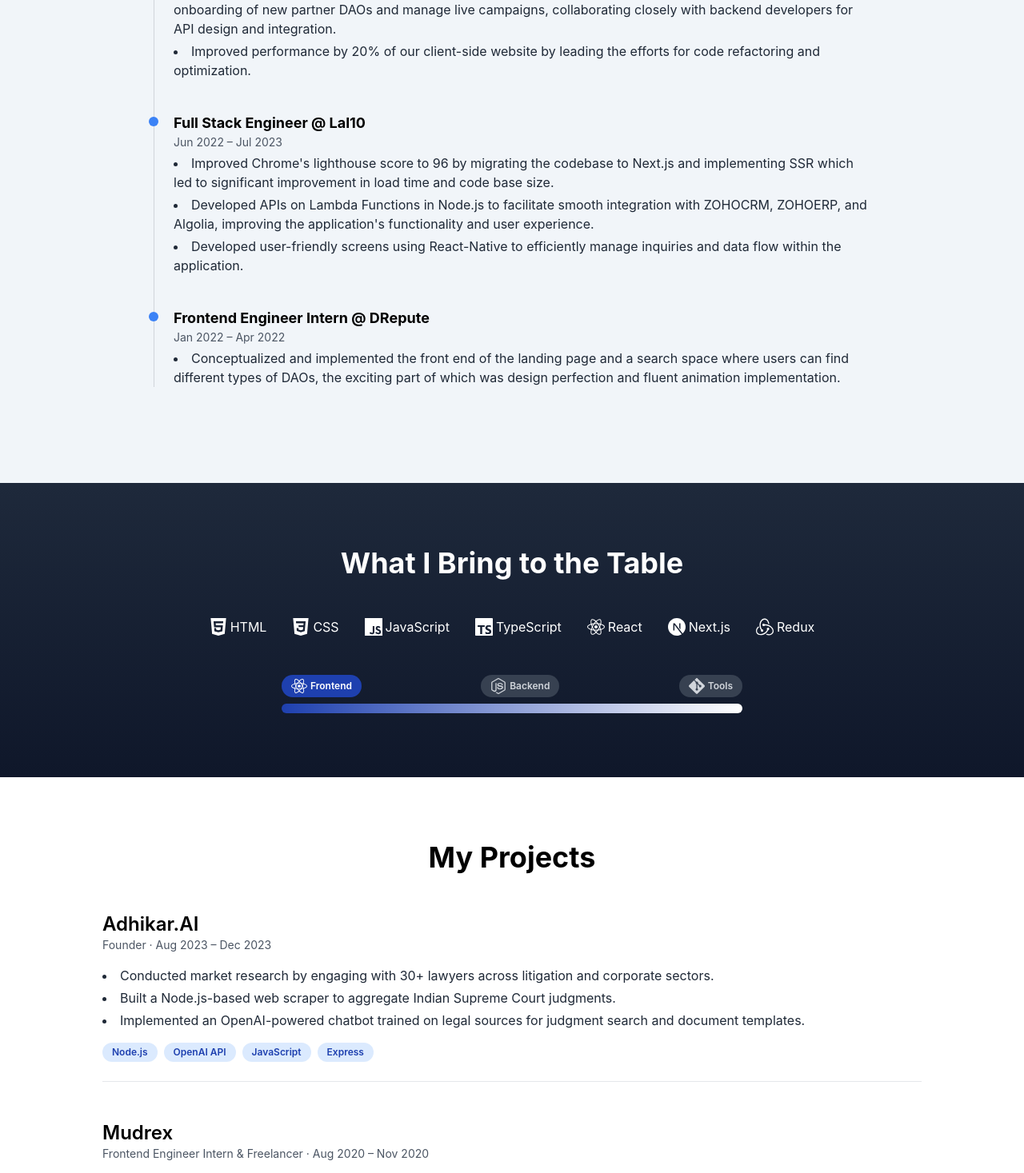
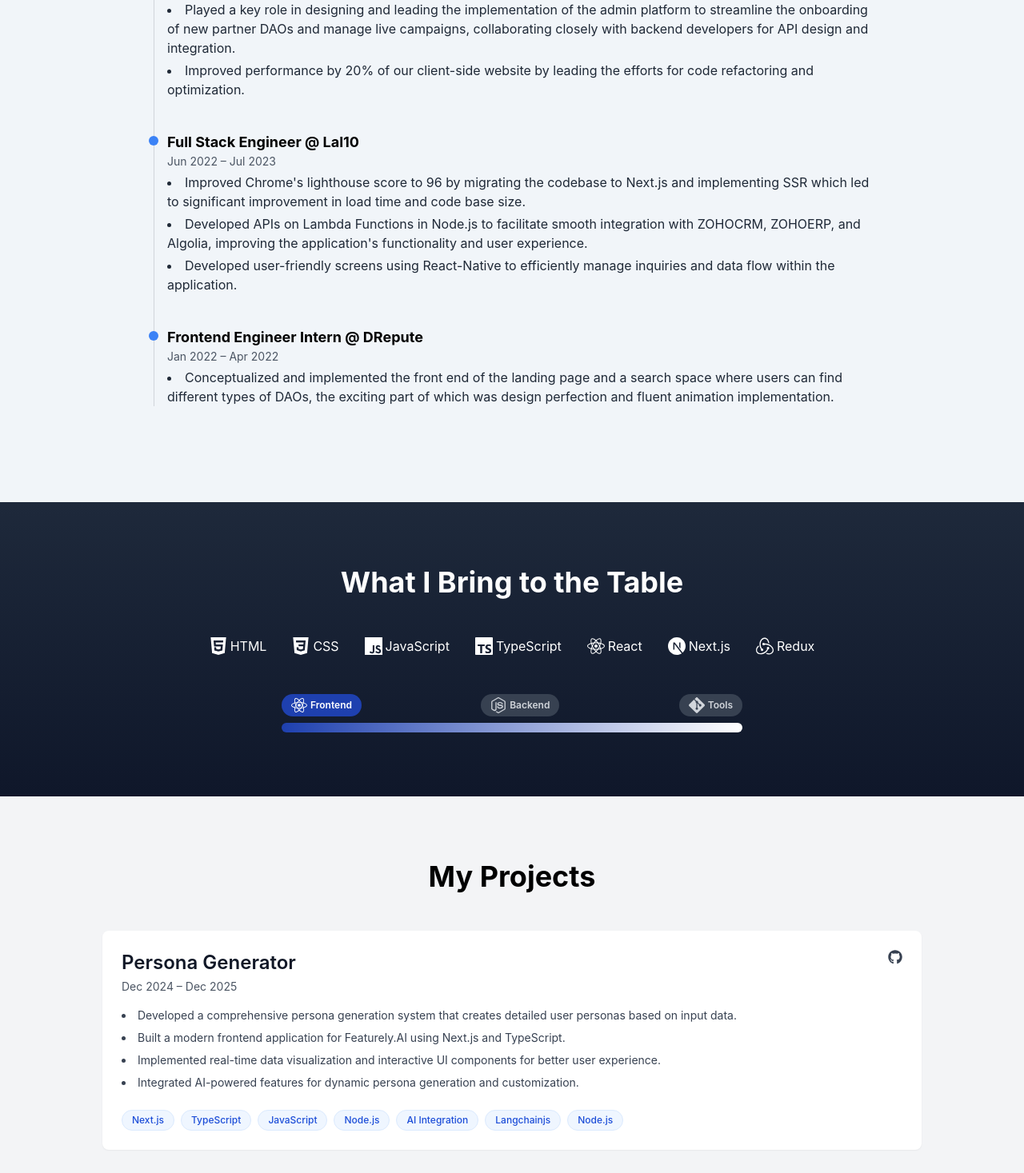
Before and after one commit to Animesh-chaturvedi/portfolio-ani, a Next.js app: page / in a window 1280 px wide. Shown: the part 1330-2797 px from the top of the page at 80% size. Built offline with nearby package versions, Linux system fonts and the light colour scheme.

Commit message:
added new projects and changed some styles

```diff
--- a/components/Contacts.tsx
+++ b/components/Contacts.tsx
@@ -6,7 +6,7 @@
   return (
     <section id="contact" className="bg-gradient-to-b from-secondary to-primary py-20 px-4 text-white">
       <div className="max-w-3xl mx-auto text-center">
-        <h2 className="text-4xl font-bold mb-6">Let's Connect</h2>
+        <h2 className="text-4xl font-bold mb-6">Let&apos;s Connect</h2>
         <p className="text-gray-300 mb-10">
           Whether you have an opportunity or just want to say hello, my inbox is always open.
         </p>
--- a/components/Experience.tsx
+++ b/components/Experience.tsx
@@ -45,14 +45,14 @@
 
 export default function Experience() {
   const cardVariants = {
-    hidden: { opacity: 0, y: 40 },
+    hidden: { opacity: 0, y: 20 },
     visible: (i: number) => ({
       opacity: 1,
       y: 0,
       transition: {
-        duration: 0.6,
+        duration: 0.4,
         ease: "easeOut",
-        delay: i * 0.15,
+        delay: i * 0.1,
       },
     }),
   };
@@ -62,7 +62,7 @@
       className="bg-[#f1f5f9] text-black py-20 px-4"
     >
       <div className="max-w-4xl mx-auto">
-        <h2 className="text-4xl font-bold mb-6 text-center">Experience</h2>
+        <h2 className="text-4xl font-bold mb-12 text-center">Experience</h2>
 
         <div className="flex justify-center mb-10">
           <a
@@ -74,18 +74,19 @@
           </a>
         </div>
 
-        <div className="relative border-l border-gray-300 pl-6">
+        <div className="relative border-l border-gray-300 mt-8">
           {experiences.map((exp, idx) => (
             <motion.div
               key={idx}
-              className="mb-10"
+              className="mb-10 relative"
               variants={cardVariants}
               initial="hidden"
               whileInView="visible"
-              viewport={{ once: true, amount: 0.3 }}
+              viewport={{ once: true, amount: 0.2 }}
               custom={idx}
             >
-              <div className="absolute left-0 w-3 h-3 bg-blue-500 rounded-full -ml-[7px] mt-[6px]"></div>
+              <div className="absolute left-0 w-3 h-3 bg-blue-500 rounded-full -ml-[7px] mt-[6px] z-10"></div>
+              <div className="pl-4">
                 <h3 className="text-lg font-bold">{exp.title} @ {exp.company}</h3>
                 <p className="text-sm text-gray-600 mb-1">{exp.period}</p>
                 <ul className="list-disc list-inside text-gray-800 space-y-1">
@@ -93,6 +94,7 @@
                     <li key={i}>{point}</li>
                   ))}
                 </ul>
+              </div>
             </motion.div>
           ))}
         </div>
--- a/components/Hero.tsx
+++ b/components/Hero.tsx
@@ -3,6 +3,7 @@
 import React from "react";
 import dynamic from "next/dynamic";
 import { FaRocket } from "react-icons/fa";
+import { Typewriter } from "react-simple-typewriter";
 
 const GlitterP5Background = dynamic(() => import("./GlitterP5Background"), { ssr: false });
 
@@ -14,7 +15,18 @@
         Hello <span className="inline-block animate-wave">👋🏼</span>
       </h1>
       <h2 className="text-4xl sm:text-5xl font-bold text-white leading-relaxed mb-2">
-        I'm <span className="font-semibold text-white">Animesh Chaturvedi</span>, a Frontend Engineer.
+        I&apos;m <span className="font-semibold text-white">Animesh Chaturvedi</span>,{' '}
+        <div className="text-accent">
+          <Typewriter
+            words={["Frontend Engineer", "Full-stack Engineer"]}
+            loop={0}
+            cursor
+            cursorStyle="|"
+            typeSpeed={80}
+            deleteSpeed={50}
+            delaySpeed={1500}
+          />
+        </div>
       </h2>
       <p className="text-xl sm:text-2xl max-w-xl text-white mt-4 leading-relaxed">
         I create clean, modern, and fully responsive websites that blend seamless design with functionality.
--- a/components/Navbar.tsx
+++ b/components/Navbar.tsx
@@ -26,9 +26,7 @@
             "Home",
             "Experience",
             "Skills",
-            "Blogs",
             "Projects",
-            "Content",
             "Contact",
           ].map((item) => (
             <li key={item}>
--- a/components/Projects.tsx
+++ b/components/Projects.tsx
@@ -4,8 +4,22 @@
 
 const projects = [
   {
+    title: "Persona Generator",
+    // role: "Full Stack Developer",
+    period: "Dec 2024 – Dec 2025",
+    description: [
+      "Developed a comprehensive persona generation system that creates detailed user personas based on input data.",
+      "Built a modern frontend application for Featurely.AI using Next.js and TypeScript.",
+      "Implemented real-time data visualization and interactive UI components for better user experience.",
+      "Integrated AI-powered features for dynamic persona generation and customization."
+    ],
+    techStack: ["Next.js", "TypeScript", "JavaScript", "Node.js", "AI Integration", "Langchainjs", "Node.js" ],
+    github: "https://github.com/Animesh-chaturvedi/persona-featurely-frontend",
+    live: "",   // Add live link if available
+  },
+  {
     title: "Adhikar.AI",
-    role: "Founder",
+    // role: "Founder",
     period: "Aug 2023 – Dec 2023",
     description: [
       "Conducted market research by engaging with 30+ lawyers across litigation and corporate sectors.",
@@ -18,55 +32,82 @@
   },
   {
     title: "Mudrex",
-    role: "Frontend Engineer Intern & Freelancer",
+    // role: "Frontend Engineer Intern & Freelancer",
     period: "Aug 2020 – Nov 2020",
     description: [
       "Built the admin platform UI for Mudrex.",
-      "Developed a Pine-script code editor to let users create custom trading strategies."
+      "Developed a clinet-side Pine-script code editor to let users create custom trading strategies."
     ],
     techStack: ["React", "JavaScript", "Pine Script"],
     github: "", // Add GitHub link if available
     live: "",   // Add live link if available
   },
+  {
+    title: "Gene Overlapping",
+    // role: "Full Stack Developer",
+    period: "Aug 2024 – Sept 2024",
+    description: [
+      "Developed a web application to visualize chicken gene overlapping in a genome.",
+      "User can select 3 genes and see the overlapping regions.",
+      "User can also see the gene sequence and the overlapping regions."
+    ],
+    techStack: ["React", "JavaScript", "HTML", "CSS"],
+    github: "https://github.com/Animesh-chaturvedi/gene-overlapping", // Add GitHub link if available
+    live: "https://animesh-chaturvedi.github.io/gene-overlapping/",   // Add live link if available
+  }
 ];
 
 export default function Projects() {
   return (
-    <section id="projects" className="bg-white text-black py-20 px-4">
+    <section id="projects" className="bg-gray-100 text-black py-20 px-4">
       <div className="max-w-5xl mx-auto">
         <h2 className="text-4xl font-bold mb-12 text-center">My Projects</h2>
+        <div className="grid gap-8">
           {projects.map((project, idx) => (
-          <div key={idx} className="mb-12 border-b pb-6">
-            <div className="flex justify-between items-start flex-wrap">
+            <div
+              key={idx}
+              className="bg-white rounded-lg shadow-sm hover:shadow-md transition-all duration-300 p-6"
+            >
+              <div className="flex justify-between items-start flex-wrap gap-4">
                 <div>
-                <h3 className="text-2xl font-semibold">{project.title}</h3>
-                <p className="text-sm text-gray-600">
-                  {project.role} · {project.period}
+                  <h3 className="text-2xl font-semibold text-gray-900">{project.title}</h3>
+                  <p className="text-sm text-gray-600 mt-1">
+                    {project.period}
                   </p>
                 </div>
-              <div className="flex gap-3 mt-2 sm:mt-0">
+                <div className="flex gap-3">
                   {project.github && (
-                  <a href={project.github} target="_blank" rel="noopener noreferrer" className="text-gray-700 hover:text-black">
+                    <a
+                      href={project.github}
+                      target="_blank"
+                      rel="noopener noreferrer"
+                      className="text-gray-700 hover:text-black transition-colors"
+                    >
                       <FaGithub size={18} />
                     </a>
                   )}
                   {project.live && (
-                  <a href={project.live} target="_blank" rel="noopener noreferrer" className="text-gray-700 hover:text-black">
+                    <a
+                      href={project.live}
+                      target="_blank"
+                      rel="noopener noreferrer"
+                      className="text-gray-700 hover:text-black transition-colors"
+                    >
                       <FaExternalLinkAlt size={16} />
                     </a>
                   )}
                 </div>
               </div>
-            <ul className="list-disc list-inside mt-4 space-y-1 text-gray-800">
+              <ul className="list-disc list-inside mt-4 space-y-2 text-gray-700">
                 {project.description.map((point, i) => (
-                <li key={i}>{point}</li>
+                  <li key={i} className="text-sm">{point}</li>
                 ))}
               </ul>
-            <div className="mt-4 flex flex-wrap gap-2">
+              <div className="mt-6 flex flex-wrap gap-2">
                 {project.techStack.map((tech, i) => (
                   <span
                     key={i}
-                  className="bg-blue-100 text-blue-800 text-xs font-semibold px-3 py-1 rounded-full"
+                    className="bg-blue-50 text-blue-700 text-xs font-medium px-3 py-1 rounded-full border border-blue-100"
                   >
                     {tech}
                   </span>
@@ -75,6 +116,7 @@
             </div>
           ))}
         </div>
+      </div>
     </section>
   );
 }
--- a/package.json
+++ b/package.json
@@ -15,7 +15,8 @@
     "react-dom": "^19.0.0",
     "react-icons": "^5.5.0",
     "react-p5": "^1.4.1",
-    "react-p5-wrapper": "^4.1.2"
+    "react-p5-wrapper": "^4.1.2",
+    "react-simple-typewriter": "^5.0.1"
   },
   "devDependencies": {
     "@eslint/eslintrc": "^3",
--- a/tsconfig.json
+++ b/tsconfig.json
@@ -13,6 +13,7 @@
     "isolatedModules": true,
     "jsx": "preserve",
     "incremental": true,
+    "noImplicitAny": false,
     "plugins": [
       {
         "name": "next"
```
Also changed, not shown: components/GlitterP5Background.tsx (+18 -7 lines), 1 other file (tests, documents, lock files or other folders). Lines whose indentation alone changed are shown as unchanged.
